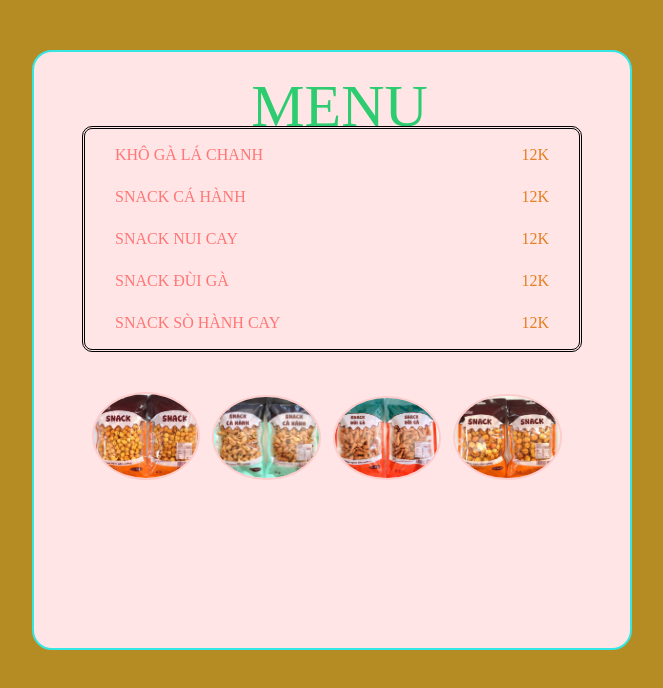
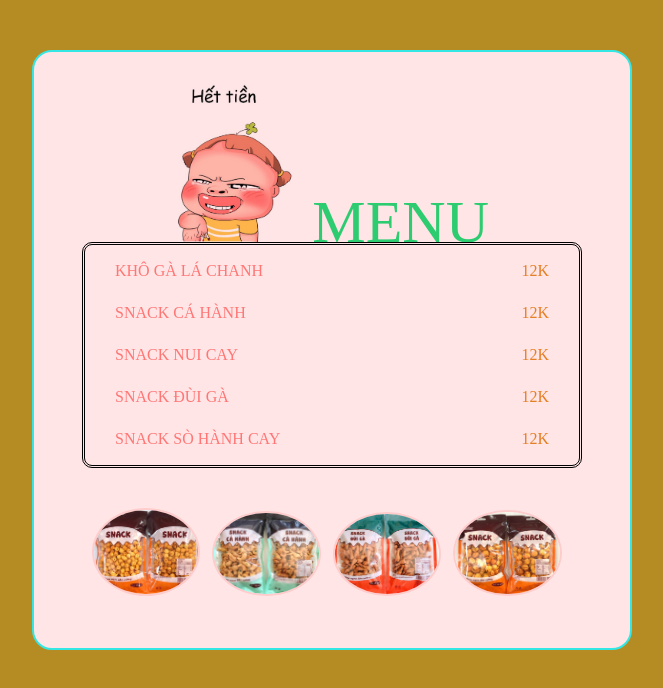
Before and after one commit to datpham927/thuc_don, a plain HTML site: page index.html in a window 1280 px wide. Shown: the whole page, without its empty margins (308-971 px from the left). Drawn offline with Linux system fonts and the light colour scheme; the site is published under a folder, as on GitHub Pages, so addresses that start at the root find nothing.

Commit message:
Update index.html

```diff
--- a/index.html
+++ b/index.html
@@ -10,7 +10,7 @@
 <body>
       <div class="menu">
             <div class="menu__heading">
-              <img class="menu__heading--img" src="/img/anh-hai-huoc.jpg" alt="">
+              <img class="menu__heading--img" src="./img/anh-hai-huoc.jpg" alt="">
                 <span>menu </span>
             </div>
             <div class="menu__body">
```
